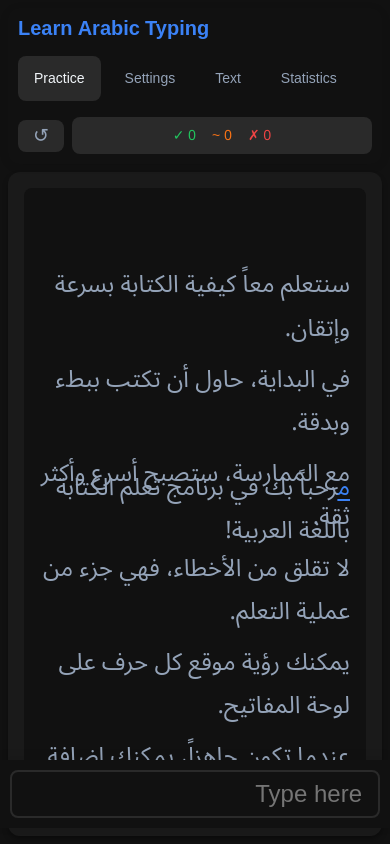
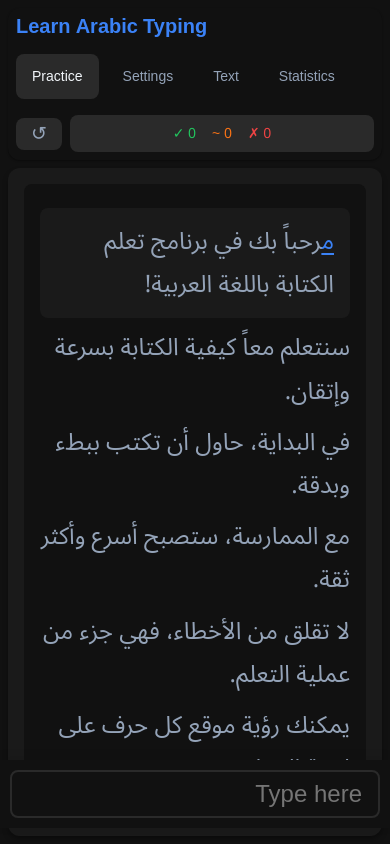
Before and after one commit to sjoemelsoftware/arabic-typing-tutor, a React (Vite) app: page / in a window 390 px wide. Built offline with nearby package versions, Linux system fonts and the light colour scheme.

Commit message:
Fix mobile css

```diff
--- a/src/App.css
+++ b/src/App.css
@@ -460,12 +460,13 @@ body {
   color: #ff6b6b;
 }
 
-/* Add these styles to handle mobile layout */
+/* Mobile layout */
 @media (max-width: 767px) {
   .container {
     display: flex;
     flex-direction: column;
     height: 100vh;
+    overflow: hidden;
   }
 
   .main-content {
@@ -473,13 +474,14 @@ body {
     display: flex;
     flex-direction: column;
     overflow: hidden;
+    padding-bottom: 60px;
+    /* Space for input */
   }
 
   .word-display {
     flex: 1;
     overflow-y: auto;
-    padding-bottom: 60px;
-    /* Make space for the input field */
+    padding: 1rem;
   }
 
   .typing-area {
@@ -490,41 +492,34 @@ body {
     background: var(--bg-primary);
     padding: 10px;
     box-shadow: 0 -2px 10px rgba(0, 0, 0, 0.1);
+    z-index: 100;
     box-sizing: border-box;
     width: 100%;
   }
 
   .typing-area input {
     width: 100%;
-    margin: 0;
     box-sizing: border-box;
-    border-radius: 0.5rem;
     height: 3rem;
     padding: 0 1rem;
+    border-radius: 0.5rem;
   }
 
-  /* Add padding to main content to prevent overlap with fixed input */
-  .main-content {
-    padding-bottom: calc(3rem + 20px);
-    /* input height + padding */
-  }
-
-  /* Ensure stats and current line stay visible */
+  /* Keep top bar visible */
   .top-bar {
     position: sticky;
     top: 0;
-    background: var(--background-color);
-    z-index: 10;
-    padding: 10px;
-    box-shadow: 0 2px 10px rgba(0, 0, 0, 0.1);
+    background: var(--bg-primary);
+    z-index: 20;
+    padding: 0.5rem;
   }
 
+  /* Remove sticky positioning from current line */
   .current-line {
-    position: sticky;
-    top: 50%;
-    background: var(--background-color);
-    z-index: 5;
-    padding: 10px 0;
+    background-color: var(--bg-secondary);
+    padding: 0.75rem 1rem;
+    border-radius: 0.5rem;
+    margin: 0.5rem 0;
   }
 }
 
```
